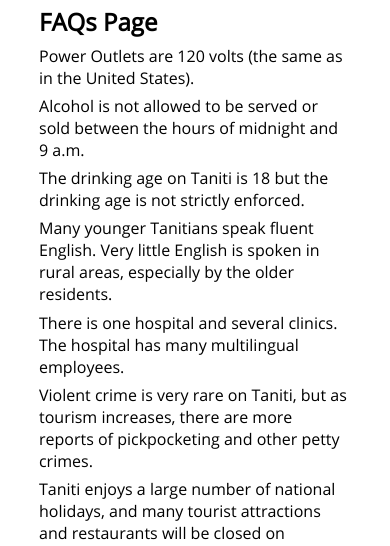
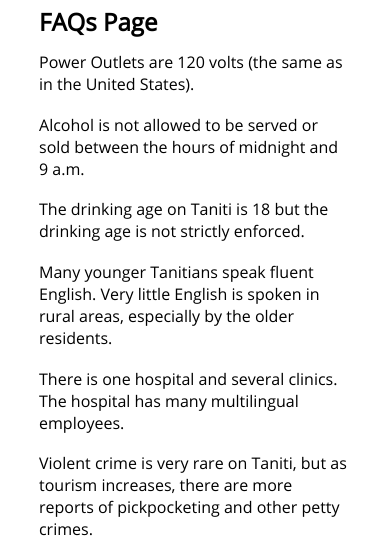
Before and after one commit to PureDesigns/D479, a plain HTML site: page FAQ.html in a window 390 px wide. Shown: the part 509-1055 px from the top of the page. Drawn offline with Linux system fonts and the light colour scheme.

Commit message:
Update FAQ.html
Updated spacing for phone view

```diff
--- a/FAQ.html
+++ b/FAQ.html
@@ -43,14 +43,14 @@
         <section class="section">
             <h1 class="pSpacing">FAQs Page</h1>
             <div class="main_div">
-                <p class="pSpacing">Power Outlets are 120 volts (the same as in the United States).</p>
-                <p class="pSpacing">Alcohol is not allowed to be served or sold between the hours of midnight and 9 a.m.</p>
-                <p class="pSpacing">The drinking age on Taniti is 18 but the drinking age is not strictly enforced.</p>
-                <p class="pSpacing">Many younger Tanitians speak fluent English. Very little English is spoken in rural areas, especially by the older residents.</p>
-                <p class="pSpacing">There is one hospital and several clinics. The hospital has many multilingual employees.</p>
-                <p class="pSpacing">Violent crime is very rare on Taniti, but as tourism increases, there are more reports of pickpocketing and other petty crimes.</p>
-                <p class="pSpacing">Taniti enjoys a large number of national holidays, and many tourist attractions and restaurants will be closed on holidays, so visitors should plan accordingly.</p>
-                <p class="pSpacing">Taniti uses the U.S. dollar as its currency, but many businesses will also accept euros and yen. Several banks facilitate currency exchange, and many businesses accept major credit cards.</p>
+                <p class="pSpacing Faqs_space">Power Outlets are 120 volts (the same as in the United States).</p>
+                <p class="pSpacing Faqs_space">Alcohol is not allowed to be served or sold between the hours of midnight and 9 a.m.</p>
+                <p class="pSpacing Faqs_space">The drinking age on Taniti is 18 but the drinking age is not strictly enforced.</p>
+                <p class="pSpacing Faqs_space">Many younger Tanitians speak fluent English. Very little English is spoken in rural areas, especially by the older residents.</p>
+                <p class="pSpacing Faqs_space">There is one hospital and several clinics. The hospital has many multilingual employees.</p>
+                <p class="pSpacing Faqs_space">Violent crime is very rare on Taniti, but as tourism increases, there are more reports of pickpocketing and other petty crimes.</p>
+                <p class="pSpacing Faqs_space">Taniti enjoys a large number of national holidays, and many tourist attractions and restaurants will be closed on holidays, so visitors should plan accordingly.</p>
+                <p class="pSpacing Faqs_space">Taniti uses the U.S. dollar as its currency, but many businesses will also accept euros and yen. Several banks facilitate currency exchange, and many businesses accept major credit cards.</p>
             </div>
         </section>
 
```
